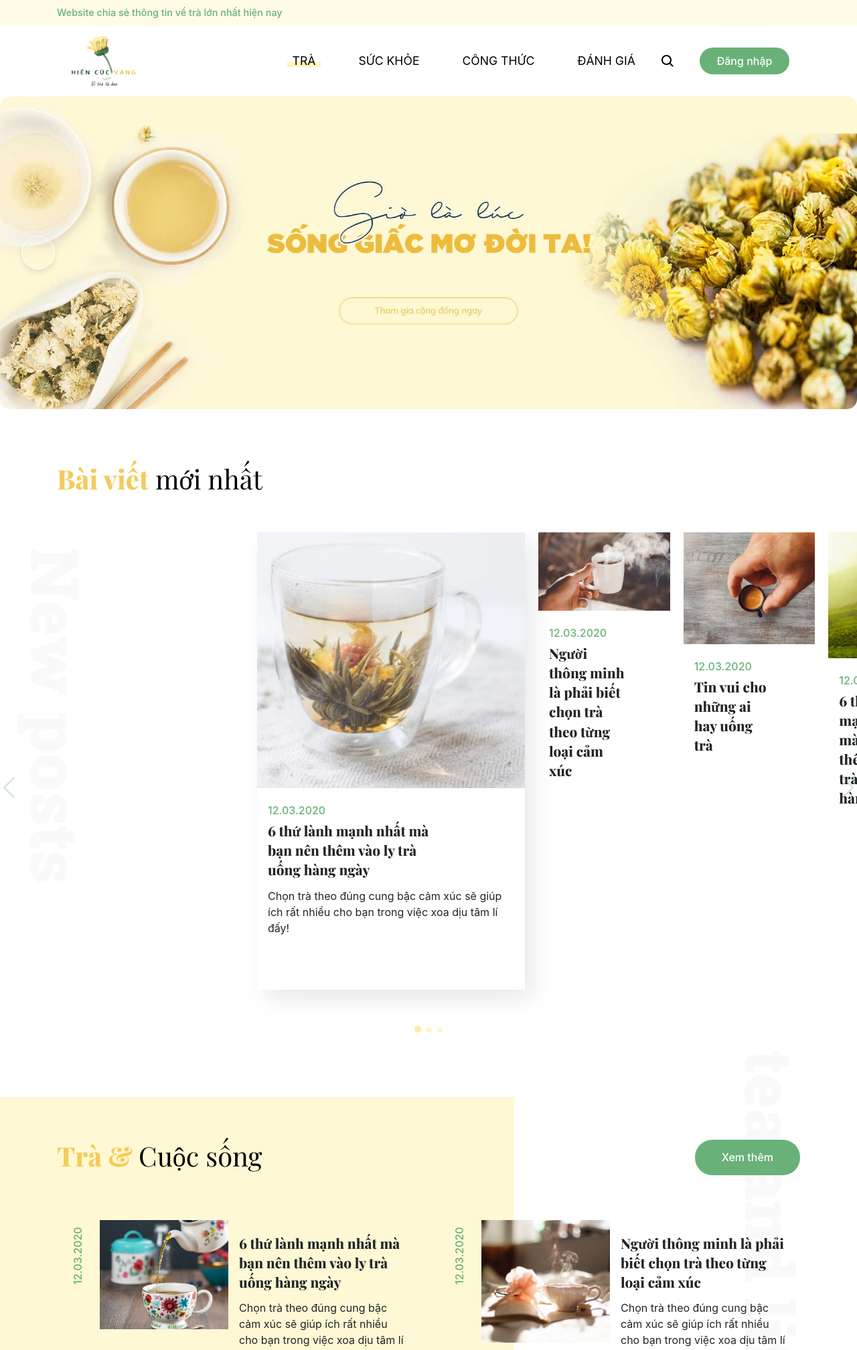
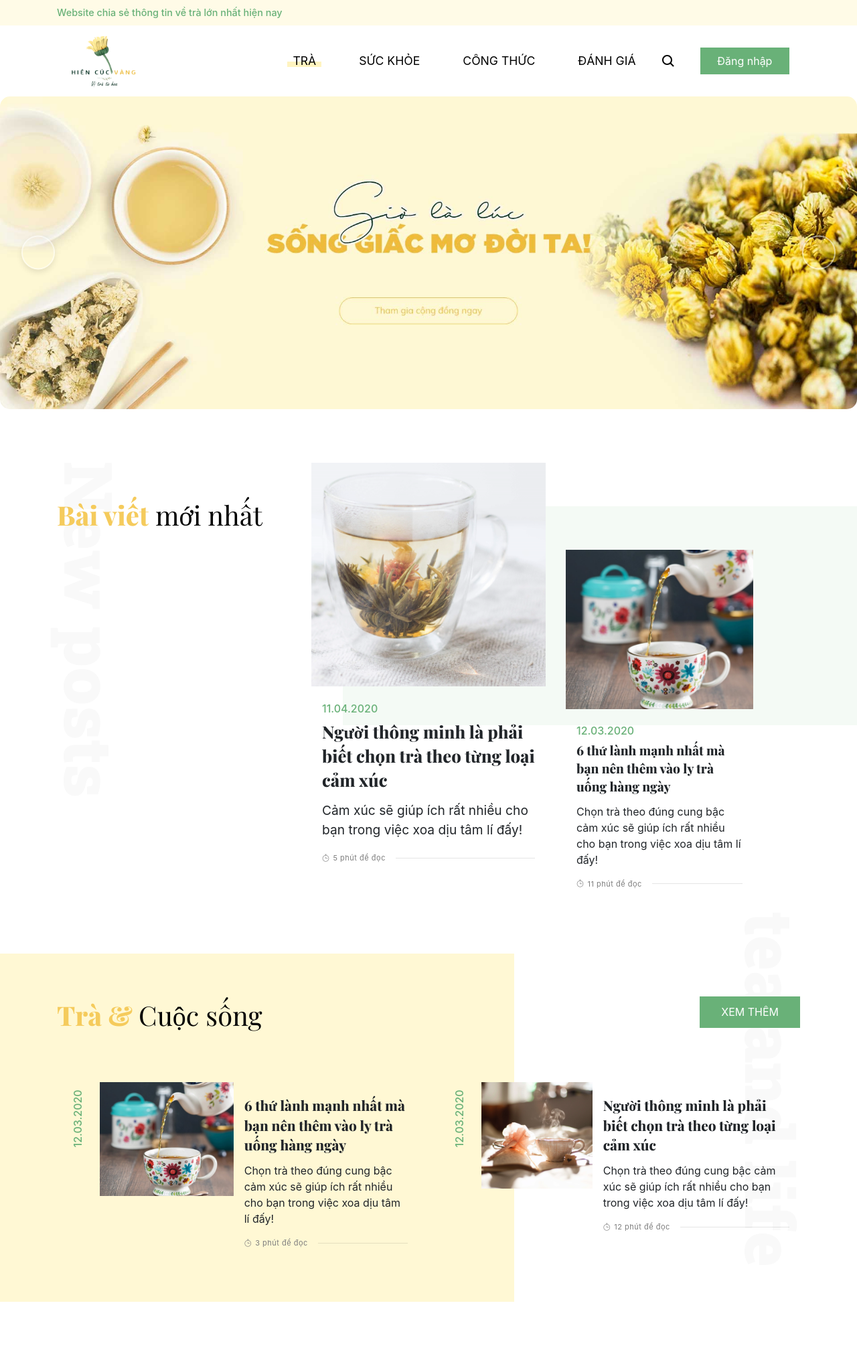
Before and after one commit to dalas801/hoacucwordpress, a PHP site: page / in a window 1280 px wide. Shown: the top 2016 px of the page at 67% size. Run offline with PHP 8.4, Linux system fonts and the light colour scheme; some libraries are stand-ins or nearby versions; some web fonts are replaced.

Commit message:
finish final html

```diff
--- a/assets/css/custom.css
+++ b/assets/css/custom.css
@@ -14,12 +14,13 @@ body {
 h1,h2,h3,h4,h5,h6 {
 	-webkit-font-smoothing: antialiased;
 	text-rendering: optimizelegibility;
-	font-weight: bold;
+  font-weight: bold;
+  font-size: 3em;
 }
 
 h1 {
-	font-size: 3em;
 
+	line-height: 1.4 !important;
 	font-weight: 900!important;
 
 }
@@ -31,7 +32,7 @@ h1 span{
 	font-weight: 100;
 }
 .seeMore{
-	font-weight:500;
+	font-weight:400;
 
 }
 #myVideo{
@@ -111,8 +112,8 @@ opacity: 0.5 !important;
 }
 .seeMore a{
 	background-color: #69B178 ;
-    padding: 0.9em 2.5em;
-    border-radius: 26px;
+  padding: 0.7em 2em;
+
         transform-origin: bottom;
     overflow: hidden;
     transition: opacity .6s;
@@ -184,7 +185,7 @@ opacity: 0.5 !important;
 	justify-content: space-between;
 	display: flex;
 }
-#newPost h1 :before,#life h1 :before,#health h1 :before,#review h1 :before,#recipe .container:before,#life .inner-header:before{
+#newPost .title-left:before,#life h1 :before,#health h1 :before,#review h1 :before,#recipe .container:before,#life .inner-header:before{
 
     position: absolute;
     font-family: 'Roboto Slab', serif;
@@ -208,12 +209,29 @@ right: -20%;
 #life .inner-header{
   position: relative;
 }
-#newPost h1 :before{
+#newPost .title-left{
+  position: relative;
+  margin-top: 50px;
+}
+#newPost .title-left:before{
        content: "New posts";
     transform: translateX(-50%) translateY(-50%) rotate(90deg);
-     bottom: -4.5em;
-    left: 0;
 
+    width: 503px;
+
+    left: 50px;
+    top: 200px;
+
+}
+#newPost:before{
+  content: "";
+  background-color: #F4FAF5;
+  position: absolute;
+  width: 60%;
+  height: 50%;
+  right: 0;
+
+  top: 10%;
 }
 #review h1 :before{
     content: "Tea Reviews";
@@ -297,7 +315,7 @@ position: relative;
 }
 #life .imgContainer{
   margin-left: 4em;
-  flex: 0 0 12em;
+
 }
 h1,h2 {
 	margin: 0 0 40px;
@@ -415,10 +433,10 @@ img{
 	background-color: #69B178;
 
     color: white;
-    font-weight: 500;
+    font-weight: 400;
     padding: 0.5em 1.6em;
-    border-radius: 50px;
-    border-radius: 20px;
+    border-radius: 0;
+
     border: none;
      transition-duration: 0.4s;
   -webkit-transition:0.4s;
@@ -434,7 +452,21 @@ img{
   -webkit-transition:0.4s;
   -moz-transition:0.4s;
    -o-transition:0.4s;
+   color: white !important;
   transition-timing-function: ease-out;
+}
+#newPost .container .row .col-sm-4:last-child .postslide{
+  max-width: 80%;
+  margin-top: 130px;
+}
+#newPost .container .row .col-sm-4:last-child .postslide h3{
+  font-size: 1.2em !important;
+}
+#newPost .container .row .col-sm-4:nth-child(2) .postslide h3{
+  font-size: 1.6em !important;
+}
+#newPost .container .row .col-sm-4:nth-child(2) .postslide .description{
+  font-size: 1.2em ;
 }
 .navbar-light .navbar-nav .nav-link{
     color: #000;
@@ -736,9 +768,7 @@ padding-bottom: 3em;
 
     background-color: #ffd300 !important;
 }
-#newPost .detailPost h3 {
-    max-width: 70%;
-}
+
 #review .swiper-container{
   margin: 2em 0 0 0 ;
 
--- a/index.html
+++ b/index.html
@@ -130,87 +130,38 @@
 					<!-- <div id="dots" class="glider-dots"> </div> -->
 				</div>
 			</section>
+
 			<section id="newPost" class="home">
+
 				<div class="container">
+					<div class="row">
+						<div class="col-sm-4">
+							<div class=" title-left">
 					<h1>Bài viết<span> mới nhất</span></h1>
 					</div>
-				<div class="swiper-container">
-					<!-- Additional required wrapper -->
-					<div class="swiper-wrapper">
-						<!-- Slides -->
-						<div class="swiper-slide"><div class="imgContainer">
+					</div>
+					<div class="col-sm-4">
+						<div class="postslide">
+							<div class="imgContainer">
+
 								<a href="detail.html"> <img  src="assets/img/thumb7.png" alt=""></a>
 							</div>
 							<div class="detailPost">
-							<div class="date">12.03.2020</div>
+								<div class="date">11.04.2020</div>
 								<div class="title">
-								<a href="detail.html"><h3 >6 thứ lành mạnh nhất mà bạn nên thêm vào ly trà uống hàng ngày</h3></a>
+									<a href="detail.html"><h3 >Người thông minh là phải biết chọn trà theo từng loại cảm xúc</h3></a>
 								</div>
-							<div class="description">Chọn trà theo đúng cung bậc cảm xúc sẽ giúp ích rất nhiều cho bạn trong việc xoa dịu tâm lí đấy!</div>
+								<div class="description">Cảm xúc sẽ giúp ích rất nhiều cho bạn trong việc xoa dịu tâm lí đấy!</div>
+
+								<div class="read-divider"><i class="ti-timer"></i> 5 phút để đọc</div>
+							</div>
 
 						</div>
 						</div>
-					<div class="swiper-slide"><div class="imgContainer">
-						<a href="detail.html"> <img  src="assets/img/thumb11.png" alt=""></a>
-					</div>
-					<div class="detailPost">
-						<div class="date">12.03.2020</div>
-						<div class="title">
-							<a href="detail.html"><h3 >Người thông minh là phải biết chọn trà theo từng loại cảm xúc</h3></a>
-						</div>
-						<div class="description">Chọn trà theo đúng cung bậc cảm xúc sẽ giúp ích rất nhiều cho bạn trong việc xoa dịu tâm lí đấy!</div>
+						<div class="col-sm-4">
+							<div class="postslide">
+								<div class="imgContainer">
 
-					</div>
-				</div>
-				<div class="swiper-slide"><div class="imgContainer">
-					<a href="detail.html"> <img  src="assets/img/post2.png" alt=""></a>
-				</div>
-				<div class="detailPost">
-					<div class="date">12.03.2020</div>
-					<div class="title">
-						<a href="detail.html"><h3 >Tin vui cho những ai hay uống trà</h3></a>
-					</div>
-					<div class="description">Chọn trà theo đúng cung bậc cảm xúc sẽ giúp ích rất nhiều cho bạn trong việc xoa dịu tâm lí đấy!</div>
-
-				</div>
-			</div>
-			<div class="swiper-slide"><div class="imgContainer">
-				<a href="detail.html"> <img  src="assets/img/thumb3.png" alt=""></a>
-			</div>
-			<div class="detailPost">
-				<div class="date">12.03.2020</div>
-				<div class="title">
-					<a href="detail.html"><h3 >6 thứ lành mạnh nhất mà bạn nên thêm vào ly trà uống hàng ngày</h3></a>
-				</div>
-				<div class="description">Chọn trà theo đúng cung bậc cảm xúc sẽ giúp ích rất nhiều cho bạn trong việc xoa dịu tâm lí đấy!</div>
-
-			</div>
-		</div>
-		<div class="swiper-slide"><div class="imgContainer">
-			<a href="detail.html"> <img src="assets/img/thumb8.png" alt=""></a>
-		</div>
-		<div class="detailPost">
-			<div class="date">12.03.2020</div>
-			<div class="title">
-				<a href="detail.html"><h3 >Người thông minh là phải biết chọn trà theo từng loại cảm xúc</h3></a>
-			</div>
-			<div class="description">Chọn trà theo đúng cung bậc cảm xúc sẽ giúp ích rất nhiều cho bạn trong việc xoa dịu tâm lí đấy!</div>
-
-		</div>
-	</div>
-	<div class="swiper-slide"><div class="imgContainer">
-		<a href="detail.html"> <img  src="assets/img/post2.png" alt=""></a>
-	</div>
-	<div class="detailPost">
-		<div class="date">12.03.2020</div>
-		<div class="title">
-			<a href="detail.html"><h3 >6 thứ lành mạnh nhất mà bạn nên thêm vào ly trà uống hàng ngày</h3></a>
-		</div>
-		<div class="description">Chọn trà theo đúng cung bậc cảm xúc sẽ giúp ích rất nhiều cho bạn trong việc xoa dịu tâm lí đấy!</div>
-
-	</div>
-</div>
-<div class="swiper-slide"><div class="imgContainer">
 									<a href="detail.html"> <img  src="assets/img/post4.png" alt=""></a>
 								</div>
 								<div class="detailPost">
@@ -220,27 +171,21 @@
 									</div>
 									<div class="description">Chọn trà theo đúng cung bậc cảm xúc sẽ giúp ích rất nhiều cho bạn trong việc xoa dịu tâm lí đấy!</div>
 
+									<div class="read-divider"><i class="ti-timer"></i> 11 phút để đọc</div>
 								</div>
-		</div>
-		<div class="swiper-slide"><div class="imgContainer">
-			<a href="detail.html"> <img  src="assets/img/post1.png" alt=""></a>
-		</div>
-		<div class="detailPost">
-			<div class="date">12.03.2020</div>
-			<div class="title">
-				<a href="detail.html"><h3 >6 thứ lành mạnh nhất mà bạn nên thêm vào ly trà uống hàng ngày</h3></a>
-			</div>
-			<div class="description">Chọn trà theo đúng cung bậc cảm xúc sẽ giúp ích rất nhiều cho bạn trong việc xoa dịu tâm lí đấy!</div>
 
 							</div>
 							</div>
+
 					</div>
-<div class="arrow-slide">
-  <div class="swiper-button-next"></div>
-            <div class="swiper-button-prev"></div>
 				</div>
-<div class="swiper-pagination"></div>
-</div>
+
+
+
+
+
+
+
 </section>
 <section id="life">
 <div class="life-inner">
@@ -248,7 +193,7 @@
 <div class="inner-header">
 	<h1>Trà & <span>Cuộc sống</span></h1>
 	<div class="seeMore">
-		<a href="tra.html" ><span>Xem thêm</span></a>
+		<a href="tra.html" ><span>XEM THÊM</span></a>
 	</div>
 </div>
 <div class="row">
@@ -288,7 +233,7 @@
 
 </div>
 <div class="seeMore btn-mb">
-		<a href="health.html" ><span>Xem thêm</span></a>
+		<a href="health.html" ><span>XEM THÊM</span></a>
 	</div>
 </div>
 </div>
@@ -341,7 +286,7 @@
 </div>
 </div>
 <div class="seeMore">
-<a href="health.html" ><span>Xem thêm</span></a>
+<a href="health.html" ><span>XEM THÊM</span></a>
 </div>
 </div>
 </section>
@@ -353,7 +298,7 @@
 	<h1>Công thức <span>cho bạn</span></h1>
 	<p class="lead">Chuyên mục Công thức nấu ăn sẽ là sổ tay dạy nấu ăn bổ ích, đồng hành cùng người nội trợ, mang đến những món ăn thơm ngon, bổ dưỡng cho bữa ăn gia ...</p>
 	<div class="seeMore">
-		<a href="recipe.html" ><span>Xem thêm</span></a>
+		<a href="recipe.html" ><span>XEM THÊM</span></a>
 	</div>
 	<div class="recipe-inner">
 	</div>
@@ -427,7 +372,7 @@
 <div class="inner-header">
 	<h1>Đánh giá <span>về trà</span></h1>
 	<div class="seeMore">
-		<a href="review.html" ><span>Xem thêm</span></a>
+		<a href="review.html" ><span>XEM THÊM</span></a>
 	</div>
 </div>
 </div>
@@ -544,10 +489,10 @@
 					</div>
 					<div class="col-md-12">
 						<div class="form-group">
-							<textarea id="txtArea" class="form-control" placeholder="Giới thiệu về bản thân trong 300 từ" value="yourself" rows="10" cols="70"></textarea>
+							<textarea id="txtArea" class="form-control" placeholder="Giới thiệu về bản thân trong 300 từ" value="yourself" rows="5" cols="70"></textarea>
 						</div>
 					</div>
-					<input type="submit" class="seeMore btnRegister"  value="Than gia ngay"/>
+					<input type="submit" class="seeMore btnRegister"  value="THAM GIA NGAY"/>
 				</div>
 			</div>
 		</div>
@@ -600,7 +545,7 @@
 
 	</div>
 	<form action="" class="log-in" autocomplete="off">
-		<h4>Đăng nhập</span></h4>
+		<h3>Đăng nhập</h3>
 	  <p>Welcome back! Log in to your account to view today's clients:</p>
 	  <div class="floating-label">
 		  <input class="form-control" placeholder="Email" type="text" name="email" id="email" autocomplete="off">
@@ -698,7 +643,7 @@ slidesPerView: 2,
 spaceBetween: 20
 },
 640: {
-slidesPerView: 5,
+slidesPerView: 4,
 spaceBetween: 20
 },
 },
--- a/recipe.html
+++ b/recipe.html
@@ -350,10 +350,10 @@
 					</div>
 					<div class="col-md-12">
 						<div class="form-group">
-							<textarea id="txtArea" class="form-control" placeholder="Giới thiệu về bản thân trong 300 từ" value="yourself" rows="10" cols="70"></textarea>
+							<textarea id="txtArea" class="form-control" placeholder="Giới thiệu về bản thân trong 300 từ" value="yourself" rows="5" cols="70"></textarea>
 						</div>
 					</div>
-					<input type="submit" class="seeMore btnRegister"  value="Than gia ngay"/>
+					<input type="submit" class="seeMore btnRegister"  value="THAM GIA NGAY"/>
 				</div>
 			</div>
 		</div>
@@ -406,7 +406,7 @@
 
 	</div>
 	<form action="" class="log-in" autocomplete="off">
-		<h4>Đăng nhập</span></h4>
+		<h3>Đăng nhập</h3>
 	  <p>Welcome back! Log in to your account to view today's clients:</p>
 	  <div class="floating-label">
 		  <input class="form-control" placeholder="Email" type="text" name="email" id="email" autocomplete="off">
--- a/review.html
+++ b/review.html
@@ -350,10 +350,10 @@
 					</div>
 					<div class="col-md-12">
 						<div class="form-group">
-							<textarea id="txtArea" class="form-control" placeholder="Giới thiệu về bản thân trong 300 từ" value="yourself" rows="10" cols="70"></textarea>
+							<textarea id="txtArea" class="form-control" placeholder="Giới thiệu về bản thân trong 300 từ" value="yourself" rows="5" cols="70"></textarea>
 						</div>
 					</div>
-					<input type="submit" class="seeMore btnRegister"  value="Than gia ngay"/>
+					<input type="submit" class="seeMore btnRegister"  value="THAM GIA NGAY"/>
 				</div>
 			</div>
 		</div>
@@ -406,7 +406,7 @@
 
 	</div>
 	<form action="" class="log-in" autocomplete="off">
-		<h4>Đăng nhập</span></h4>
+		<h3>Đăng nhập</h3>
 	  <p>Welcome back! Log in to your account to view today's clients:</p>
 	  <div class="floating-label">
 		  <input class="form-control" placeholder="Email" type="text" name="email" id="email" autocomplete="off">
--- a/tra.html
+++ b/tra.html
@@ -350,10 +350,10 @@
 					</div>
 					<div class="col-md-12">
 						<div class="form-group">
-							<textarea id="txtArea" class="form-control" placeholder="Giới thiệu về bản thân trong 300 từ" value="yourself" rows="10" cols="70"></textarea>
+							<textarea id="txtArea" class="form-control" placeholder="Giới thiệu về bản thân trong 300 từ" value="yourself" rows="5" cols="70"></textarea>
 						</div>
 					</div>
-					<input type="submit" class="seeMore btnRegister"  value="Than gia ngay"/>
+					<input type="submit" class="seeMore btnRegister"  value="THAM GIA NGAY"/>
 				</div>
 			</div>
 		</div>
@@ -406,7 +406,7 @@
 
 	</div>
 	<form action="" class="log-in" autocomplete="off">
-		<h4>Đăng nhập</span></h4>
+		<h3>Đăng nhập</h3>
 	  <p>Welcome back! Log in to your account to view today's clients:</p>
 	  <div class="floating-label">
 		  <input class="form-control" placeholder="Email" type="text" name="email" id="email" autocomplete="off">
```
Also changed, not shown: other parts of assets/css/custom.css (+63 -13 lines), assets/css/customsas.css (+36 -13 lines), assets/css/customsas.scss (+28 -11 lines), detail.html (+9 -7 lines), assets/img/loginBg.jpg (added), 1 other file. Lines whose indentation alone changed are shown as unchanged.
